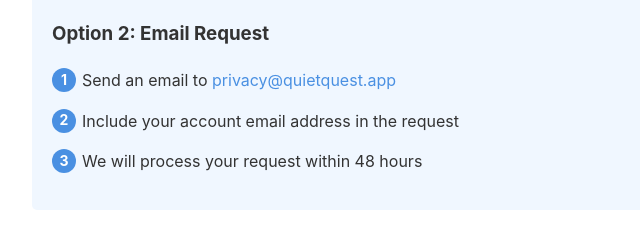
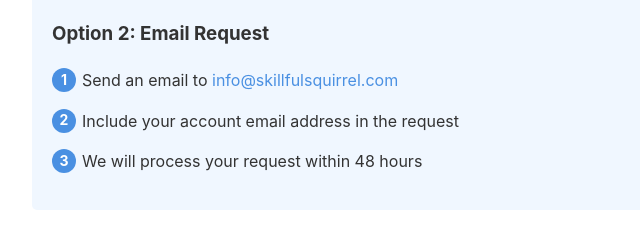
Before and after one commit to SkSqCreative/quietquest-privacy-policy-android, a plain HTML site: page delete-account.html in a window 1280 px wide. Shown: the part 774-1011 px from the top of the page, 248-888 px from the left. Drawn offline with Linux system fonts and the light colour scheme.

Commit message:
Update delete-account.html

```diff
--- a/delete-account.html
+++ b/delete-account.html
@@ -163,7 +163,7 @@
             <h3>Option 2: Email Request</h3>
             <div class="step">
                 <span class="step-number">1</span>
-                Send an email to <a href="mailto:privacy@quietquest.app">privacy@quietquest.app</a>
+                Send an email to <a href="mailto:info@skillfulsquirrel.com">info@skillfulsquirrel.com</a>
             </div>
             <div class="step">
                 <span class="step-number">2</span>
```
